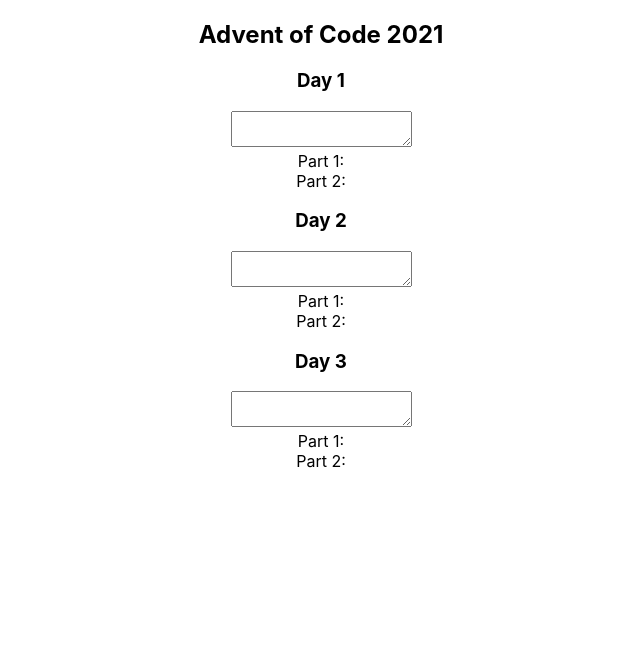
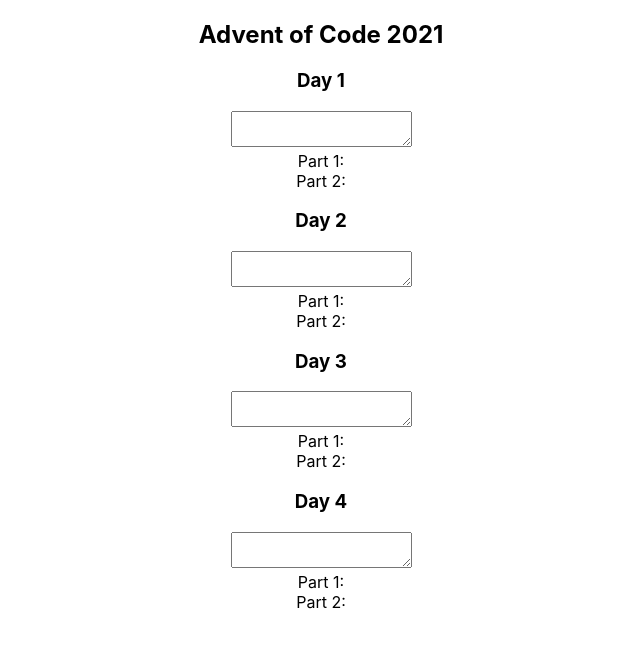
Before and after one commit to xbrukner/aoc21, a React (Create React App) app: page / in a window 1280 px wide. Shown: the top 646 px of the page, without its empty margins (319-959 px from the left). Built offline with nearby package versions, Linux system fonts and the light colour scheme.

Commit message:
Fourth day, without tests.

```diff
--- a/src/App.tsx
+++ b/src/App.tsx
@@ -3,6 +3,7 @@
 import { Task01 } from './tasks/01';
 import { Task02 } from './tasks/02';
 import { Task03 } from './tasks/03';
+import { Task04 } from './tasks/04';
 
 function App() {
   return (
@@ -11,6 +12,7 @@
       <Task01 />
       <Task02 />
       <Task03 />
+      <Task04 />
     </div>
   );
 }
--- a/src/days/03.ts
+++ b/src/days/03.ts
@@ -1,4 +1,4 @@
-type Input = Array<Array<number>>
+export type Input = Array<Array<number>>
 export type Group = Map<number, number>
 
 export function emptyGroup(): Group {
@@ -10,12 +10,12 @@
 }
 
 
-export function rotate(input: Input): Input {
+export function rotate<Value>(input: Array<Array<Value>>): Array<Array<Value>> {
     if (!input[0].length) return [[]];
     return [...input[0].keys()].map(extractColumn(input));
 }
 
-function extractColumn(input: Input): (column: number) => number[] {
+function extractColumn<Value>(input: Array<Array<Value>>): (column: number) => Array<Value> {
     return (key) => input.map((arr) => arr[key]);
 }
 
--- /dev/null
+++ b/src/days/04.ts
@@ -0,0 +1,65 @@
+import { rotate } from "./03";
+
+type Item = {
+    marked: boolean,
+    value: number,
+}
+type Board = Array<Array<Item>>
+
+export type Input = {
+    numbers: Array<number>,
+    boards: Array<Board>
+}
+
+export function markNumber(board: Board, n: number): Board {
+    return board.map((row) => row.map((prev) => prev.value === n ? {...prev, marked: true} : prev));
+}
+
+export function bingo(board: Board): boolean {
+    const hasRow = (b: Board) => b.some((row) => row.every((el) => el.marked === true))
+    return hasRow(board) || hasRow(rotate(board) as Board);
+}
+
+export function unmarkedSum(board: Board): number {
+    return board
+      .map((row) =>
+        row
+          .filter((item) => item.marked === false)
+          .map((item) => item.value)
+          .reduce((a, b) => a + b, 0)
+      )
+      .reduce((a, b) => a + b, 0);
+}
+
+export function parseInput(input: string): Input {
+    const lineToItems: (input: string) => Array<Item> = (input) => input.match(/\d+/g)!.map((val) => ({
+        marked: false, value: parseInt(val, 10)
+    }));
+    const data = input.split('\n\n');
+    return {
+        numbers: data[0].split(',').map((val) => parseInt(val, 10)),
+        boards: data.slice(1).map((board) => board.split('\n').map(lineToItems))
+    }
+}
+
+export function firstHalf(input: Input): [number, number] {
+    const states = input.numbers
+      .reduce((boards, n) => [boards[0].map((b) => markNumber(b, n))].concat(boards), [input.boards])
+      .reverse().slice(1);
+
+    const first = states.findIndex((boards) => boards.some(bingo));
+
+    return [input.numbers[first], unmarkedSum(states[first].find(bingo)!)];
+}
+
+export function secondHalf(input: Input): [number, number] {
+    const states = input.numbers
+      .reduce((boards, n) => [boards[0].map((b) => markNumber(b, n))].concat(boards), [input.boards])
+      .reverse().slice(1);
+
+    const last = states.findIndex((boards) => boards.every(bingo));
+
+    const lastBingoBoard = states[last - 1].map(bingo).findIndex(b => !b);
+
+    return [input.numbers[last], unmarkedSum(states[last][lastBingoBoard])];
+}
--- a/src/tasks/01.tsx
+++ b/src/tasks/01.tsx
@@ -1,11 +1,11 @@
 import * as day01 from '../days/01';
-import { Task } from './task';
+import { Task, parseLine } from './task';
 
 export function Task01(): JSX.Element {
     return (
       <Task
         day={1}
-        parser={(n) => parseInt(n, 10)}
+        parser={parseLine((n) => parseInt(n, 10))}
         firstHalf={day01.countMeasurements}
         secondHalf={day01.countTriplets}
       />
--- a/src/tasks/02.tsx
+++ b/src/tasks/02.tsx
@@ -1,5 +1,5 @@
 import * as day02 from '../days/02';
-import { Task } from './task';
+import { Task, parseLine } from './task';
 
 export function Task02(): JSX.Element {
     const multiplyPosition: (pos: day02.SimplePosition) => number = ({
@@ -10,8 +10,8 @@
     return (
       <Task
         day={2}
-        parser={day02.parseInstruction}
-        firstHalf={(list) => multiplyPosition(day02.moveAroundSimple(list))}
+        parser={parseLine(day02.parseInstruction)}
+        firstHalf={(list: Array<day02.Instruction>) => multiplyPosition(day02.moveAroundSimple(list))}
         secondHalf={(list) => multiplyPosition(day02.moveAroundAimed(list))}
       />
     );
--- a/src/tasks/03.tsx
+++ b/src/tasks/03.tsx
@@ -1,5 +1,5 @@
 import * as day03 from '../days/03';
-import { Task } from './task';
+import { Task, parseLine } from './task';
 
 export function Task03(): JSX.Element {
     const multiply: (gamma: number, epsilon: number) => number = (gamma, epsilon) => gamma * epsilon;
@@ -7,8 +7,8 @@
     return (
       <Task
         day={3}
-        parser={day03.parseLine}
-        firstHalf={(input) => multiply(...day03.firstHalf(input))}
+        parser={parseLine(day03.parseLine)}
+        firstHalf={(input: day03.Input) => multiply(...day03.firstHalf(input))}
         secondHalf={(input) => multiply(...day03.secondHalf(input))}
       />
     );
--- /dev/null
+++ b/src/tasks/04.tsx
@@ -0,0 +1,15 @@
+import * as day04 from '../days/04';
+import { Task } from './task';
+
+export function Task04(): JSX.Element {
+    const multiply: (gamma: number, epsilon: number) => number = (gamma, epsilon) => gamma * epsilon;
+
+    return (
+      <Task
+        day={4}
+        parser={day04.parseInput}
+        firstHalf={(input: day04.Input) => multiply(...day04.firstHalf(input))}
+        secondHalf={(input: day04.Input) => multiply(...day04.secondHalf(input))}
+      />
+    );
+    };
--- a/src/tasks/task.tsx
+++ b/src/tasks/task.tsx
@@ -1,18 +1,23 @@
 import React, {useState} from 'react';
 
-interface TaskProps<Value> {
+interface TaskProps<Input> {
   day: number,
-  parser: (s: string) => Value
-  firstHalf: (list: Array<Value>) => number,
-  secondHalf?: (list: Array<Value>) => number
+  parser: (s: string) => Input,
+  firstHalf: (input: Input) => number,
+  secondHalf?: (list: Input) => number
 };
 
-export function Task<Value>({day, parser, firstHalf, secondHalf}: TaskProps<Value>): JSX.Element {
+export function parseLine<InputLine>(lineParser: (s: string) => InputLine): (s: string) => Array<InputLine> {
+    return (s) => s.split('\n').map(lineParser);
+}
+
+export function Task<Input>({day, parser, firstHalf, secondHalf}: TaskProps<Input>): JSX.Element {
   const [input, setInput] = useState('');
   const onChange: React.ChangeEventHandler<HTMLTextAreaElement> = (e) => setInput(e.currentTarget.value);
 
-  const parse: (text: string) => Array<Value> = (text) => text.trim().split('\n').map(parser);
-  const parsed: Array<Value> | undefined = input && input.trim().length ? parse(input) : undefined;
+
+  const parse: (text: string) => Input = (text) => parser(text.trim());
+  const parsed: Input | undefined = input && input.trim().length ? parse(input) : undefined;
 
   const firstPart = parsed ? firstHalf(parsed) : '';
   const secondPart = secondHalf && parsed ? secondHalf(parsed) : '';
```
